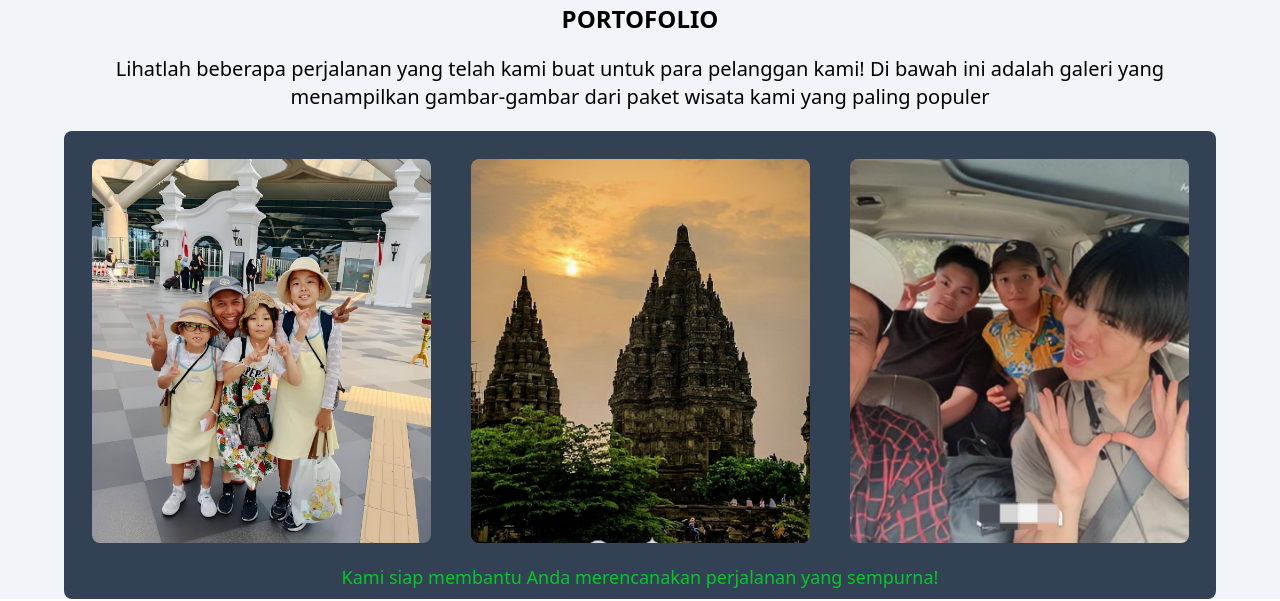
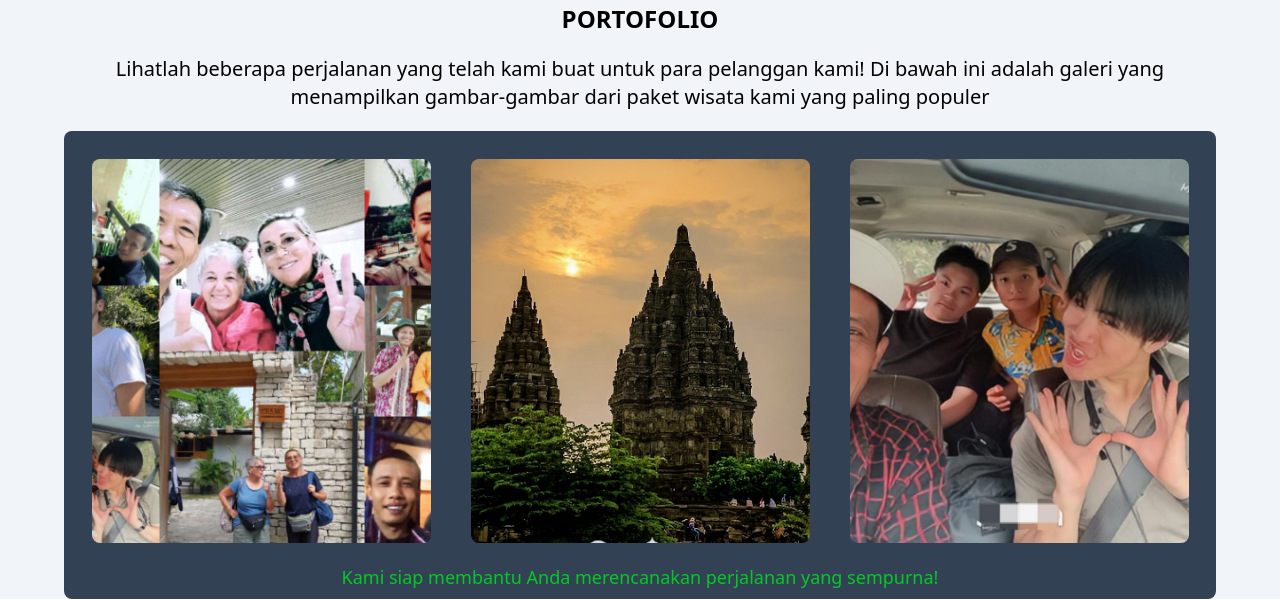
Before and after one commit to AD-iT448/travelAgencyRoshatour, a website: page index.html in a window 1280 px wide. Shown: the part 1933-2534 px from the top of the page. Drawn offline with nearby package versions, Linux system fonts and the light colour scheme; a web font is replaced by a local one.

Commit message:
ganti gambar di portofolio

```diff
--- a/index.html
+++ b/index.html
@@ -199,7 +199,7 @@
         <img data-lazy="dist/img/PORTFOLIO/1.jpeg" class="rounded-lg w-full h-96 object-cover" alt="ROUSHATOUR 2">
       </div>
       <div class="bg-slate-700 p-5">
-        <img data-lazy="dist/img/WhatsApp Image 2024-08-14 at 14.00.53.jpeg" class="rounded-lg w-full h-96 object-cover" alt="ROUSHATOUR 3">
+        <img data-lazy="dist/img/PORTFOLIO/3.jpeg" class="rounded-lg w-full h-96 object-cover" alt="ROUSHATOUR 3">
       </div>
       <div class="bg-slate-700 p-5">
         <img data-lazy="dist/img/2.jpeg" class="rounded-lg w-full h-96 object-cover" alt="ROUSHATOUR 4">
```
Also changed, not shown: dist/img/PORTFOLIO/3.jpeg (added).
